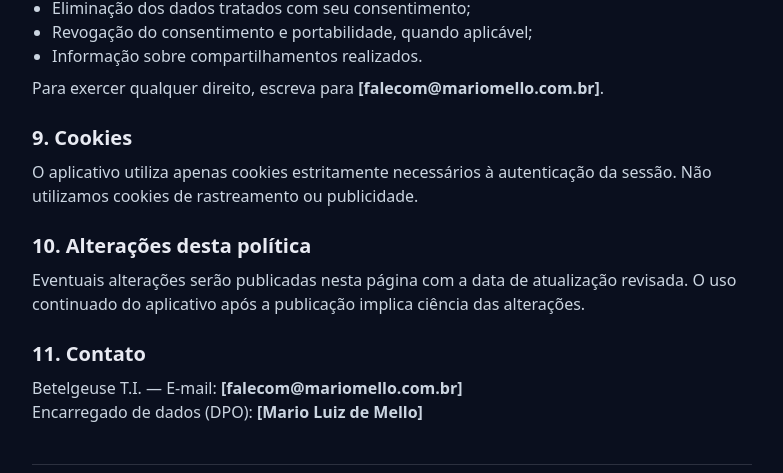
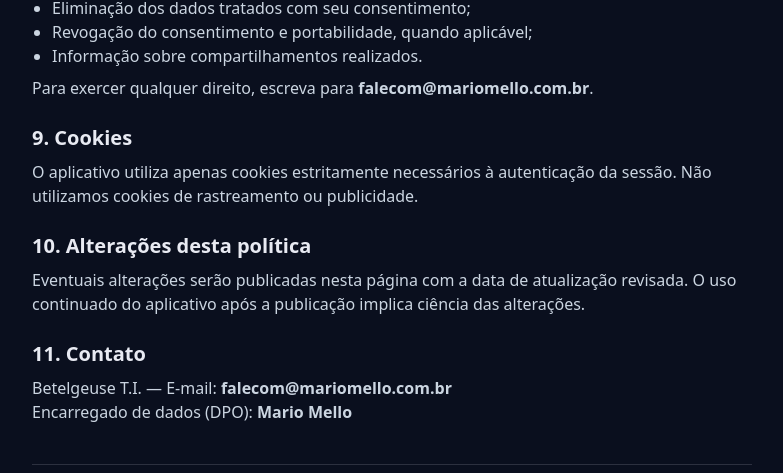
Before and after one commit to mlmpbr2/betelgeuse-coments, a Next.js app: page /privacy in a window 1280 px wide. Shown: the part 1674-2147 px from the top of the page, without its empty margins (248-1031 px from the left). Built offline with nearby package versions, Linux system fonts and the light colour scheme.

Commit message:
fix: preencher placeholders das páginas legais (e-mail, DPO, foro)

```diff
--- a/src/app/exclusao-de-dados/page.tsx
+++ b/src/app/exclusao-de-dados/page.tsx
@@ -76,7 +76,7 @@ export default function DataDeletionPage() {
           </span>
         </h3>
         <p className="mt-2 text-slate-300">
-          Envie um e-mail para <strong>[falecom@mariomello.com.br]</strong> com
+          Envie um e-mail para <strong>falecom@mariomello.com.br</strong> com
           o assunto{" "}
           <strong>&quot;Exclusão de dados — Betelgeuse Coments&quot;</strong>,
           informando o seu nome de usuário do Instagram (@). Confirmaremos o
@@ -106,7 +106,7 @@ export default function DataDeletionPage() {
         <Link href="/privacy" className="underline">
           Política de Privacidade
         </Link>{" "}
-        ou escreva para <strong>[contato@betelgeuseti.com.br]</strong>.
+        ou escreva para <strong>falecom@mariomello.com.br</strong>.
       </p>
 
       <CompanyInfo />
--- a/src/app/privacy/page.tsx
+++ b/src/app/privacy/page.tsx
@@ -27,7 +27,7 @@ export default function PrivacyPage() {
       </p>
       <p className="mt-2 text-slate-300">
         Contato do controlador de dados:{" "}
-        <strong>[falecom@mariomello.com.br]</strong>
+        <strong>falecom@mariomello.com.br</strong>
       </p>
 
       <h2 className="mt-6 text-xl font-semibold">2. Quais dados coletamos</h2>
@@ -148,7 +148,7 @@ export default function PrivacyPage() {
       </ul>
       <p className="mt-2 text-slate-300">
         Para exercer qualquer direito, escreva para{" "}
-        <strong>[falecom@mariomello.com.br]</strong>.
+        <strong>falecom@mariomello.com.br</strong>.
       </p>
 
       <h2 className="mt-6 text-xl font-semibold">9. Cookies</h2>
@@ -169,9 +169,9 @@ export default function PrivacyPage() {
 
       <h2 className="mt-6 text-xl font-semibold">11. Contato</h2>
       <p className="mt-2 text-slate-300">
-        Betelgeuse T.I. — E-mail: <strong>[falecom@mariomello.com.br]</strong>
+        Betelgeuse T.I. — E-mail: <strong>falecom@mariomello.com.br</strong>
         <br />
-        Encarregado de dados (DPO): <strong>[Mario Luiz de Mello]</strong>
+        Encarregado de dados (DPO): <strong>Mario Mello</strong>
       </p>
 
       <CompanyInfo />
--- a/src/app/terms/page.tsx
+++ b/src/app/terms/page.tsx
@@ -118,14 +118,14 @@ export default function TermsPage() {
       <p className="mt-2 text-slate-300">
         Estes Termos são regidos pelas leis da República Federativa do Brasil.
         Fica eleito o foro da comarca de{" "}
-        <strong>[cidade/UF da sede]</strong> para dirimir controvérsias, salvo
+        <strong>Itajaí/SC</strong> para dirimir controvérsias, salvo
         competência legal diversa.
       </p>
 
       <h2 className="mt-6 text-xl font-semibold">11. Contato</h2>
       <p className="mt-2 text-slate-300">
         Betelgeuse T.I. — E-mail:{" "}
-        <strong>[contato@betelgeuseti.com.br]</strong>
+        <strong>falecom@mariomello.com.br</strong>
       </p>
 
       <CompanyInfo />
```
